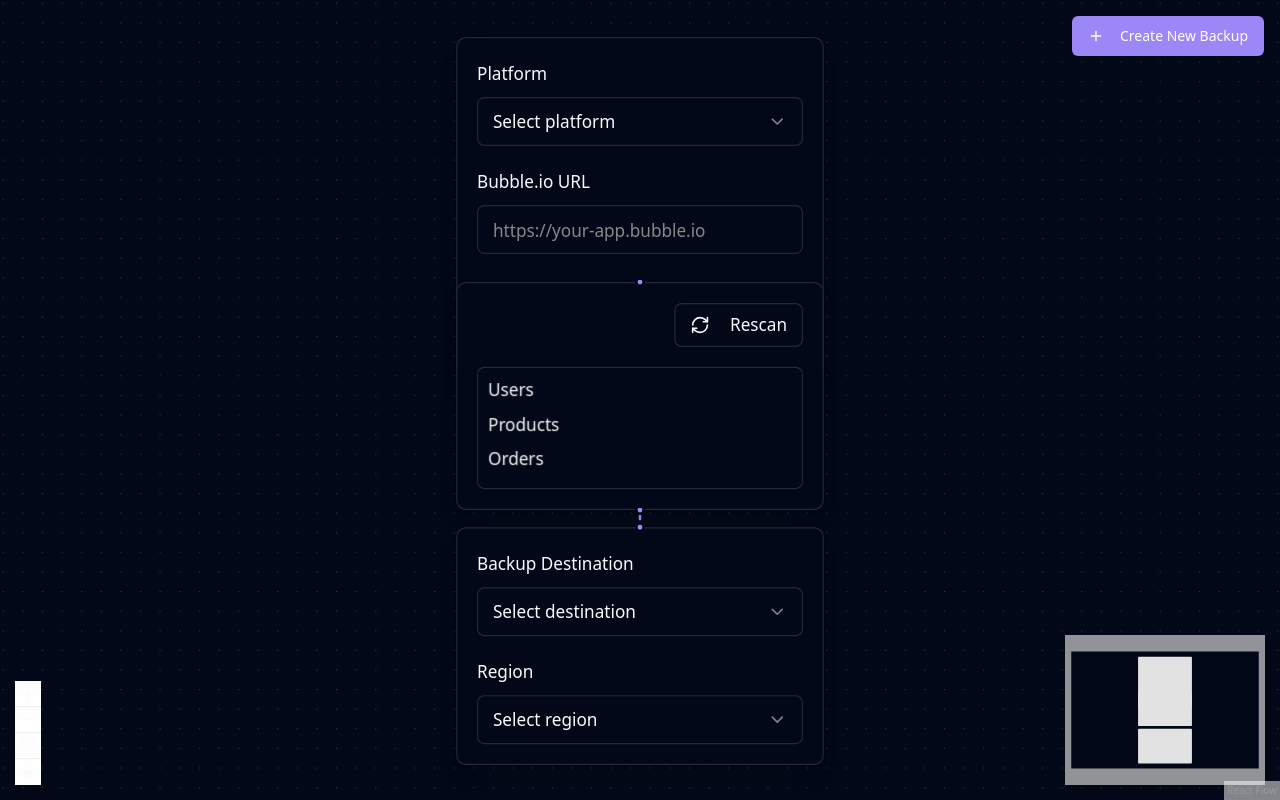
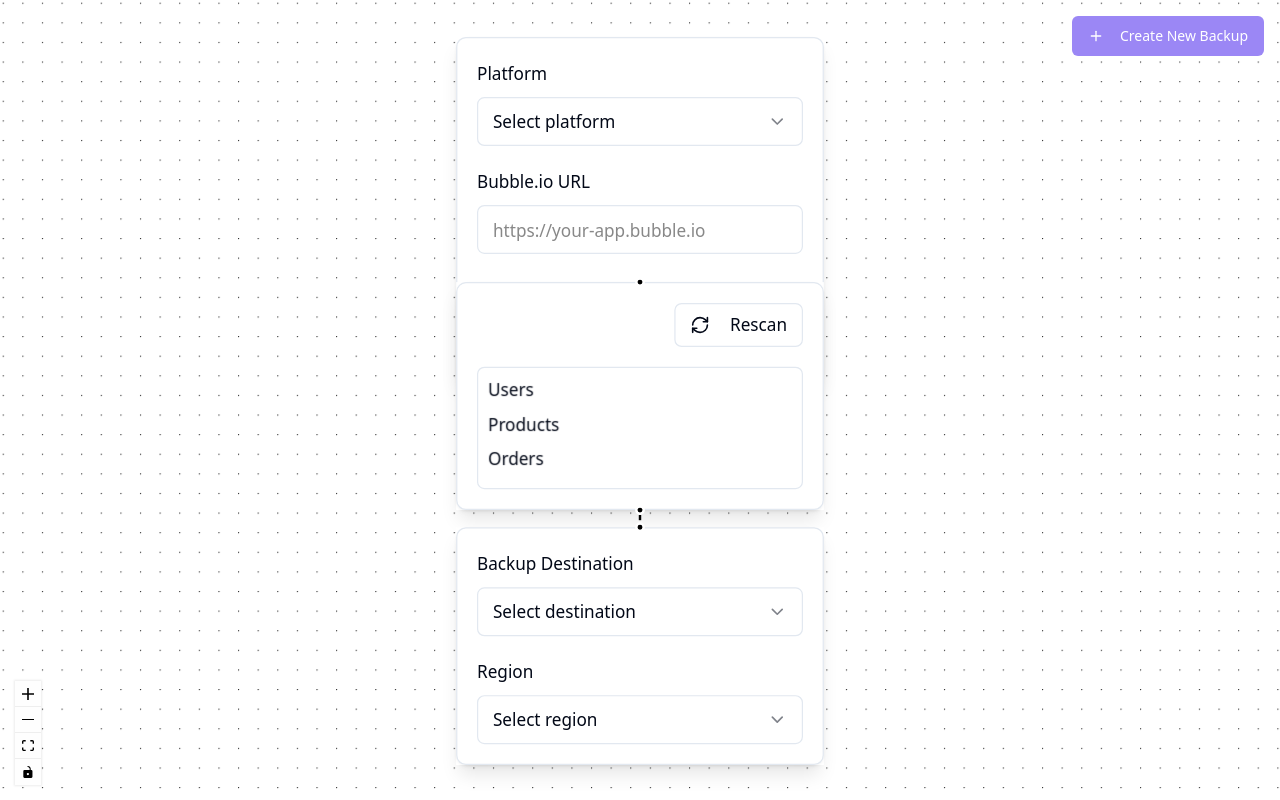
Before and after one commit to mannymarciano/backup-builder-buddy, a React (Vite) app: page / in a window 1280 px wide. Built offline with nearby package versions, Linux system fonts and the light colour scheme.

Commit message:
Remove dark mode and minimap
Updated the application interface to use a light mode (white and black) instead of dark mode. Removed the attribution to ReactJS and eliminated the minimap from the bottom right of the node builder.
[skip gpt_engineer]

```diff
--- a/src/index.css
+++ b/src/index.css
@@ -25,28 +25,6 @@
     --ring: 222.2 84% 4.9%;
     --radius: 0.5rem;
   }
-
-  .dark {
-    --background: 222.2 84% 4.9%;
-    --foreground: 210 40% 98%;
-    --card: 222.2 84% 4.9%;
-    --card-foreground: 210 40% 98%;
-    --popover: 222.2 84% 4.9%;
-    --popover-foreground: 210 40% 98%;
-    --primary: 210 40% 98%;
-    --primary-foreground: 222.2 47.4% 11.2%;
-    --secondary: 217.2 32.6% 17.5%;
-    --secondary-foreground: 210 40% 98%;
-    --muted: 217.2 32.6% 17.5%;
-    --muted-foreground: 215 20.2% 65.1%;
-    --accent: 217.2 32.6% 17.5%;
-    --accent-foreground: 210 40% 98%;
-    --destructive: 0 62.8% 30.6%;
-    --destructive-foreground: 210 40% 98%;
-    --border: 217.2 32.6% 17.5%;
-    --input: 217.2 32.6% 17.5%;
-    --ring: 212.7 26.8% 83.9%;
-  }
 }
 
 @layer base {
@@ -54,26 +32,22 @@
     @apply border-border;
   }
   body {
-    @apply bg-background text-foreground dark;
+    @apply bg-background text-foreground;
   }
 }
 
 .react-flow__node {
-  @apply shadow-lg;
+  @apply shadow-lg bg-white;
 }
 
 .react-flow__handle {
-  @apply bg-primary border-2 border-background;
+  @apply bg-black border-2 border-white;
 }
 
 .react-flow__edge-path {
-  @apply stroke-primary stroke-2;
+  @apply stroke-black stroke-2;
 }
 
 .react-flow__controls {
-  @apply bg-card text-card-foreground;
+  @apply bg-white text-black;
 }
-
-.react-flow__minimap {
-  @apply bg-card text-card-foreground;
-}
--- a/src/pages/Index.tsx
+++ b/src/pages/Index.tsx
@@ -3,7 +3,6 @@ import { Button } from "@/components/ui/button";
 import { Plus } from "lucide-react";
 import {
   ReactFlow,
-  MiniMap,
   Controls,
   Background,
   useNodesState,
@@ -74,11 +73,11 @@ const Index = () => {
         onConnect={onConnect}
         nodeTypes={nodeTypes}
         fitView
+        proOptions={{ hideAttribution: true }}
         className="bg-background"
       >
-        <Background color="#444" gap={16} />
+        <Background color="#000000" gap={16} />
         <Controls />
-        <MiniMap />
       </ReactFlow>
     </div>
   );
```
